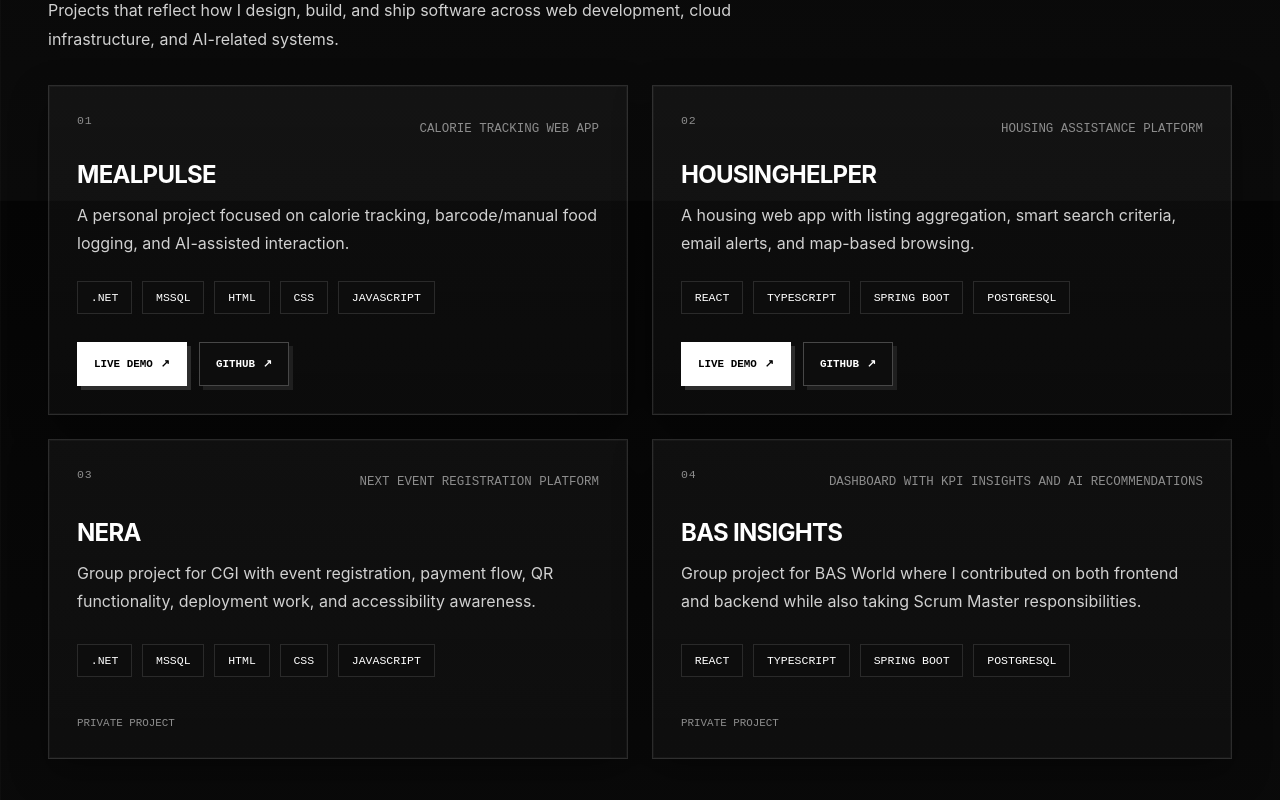
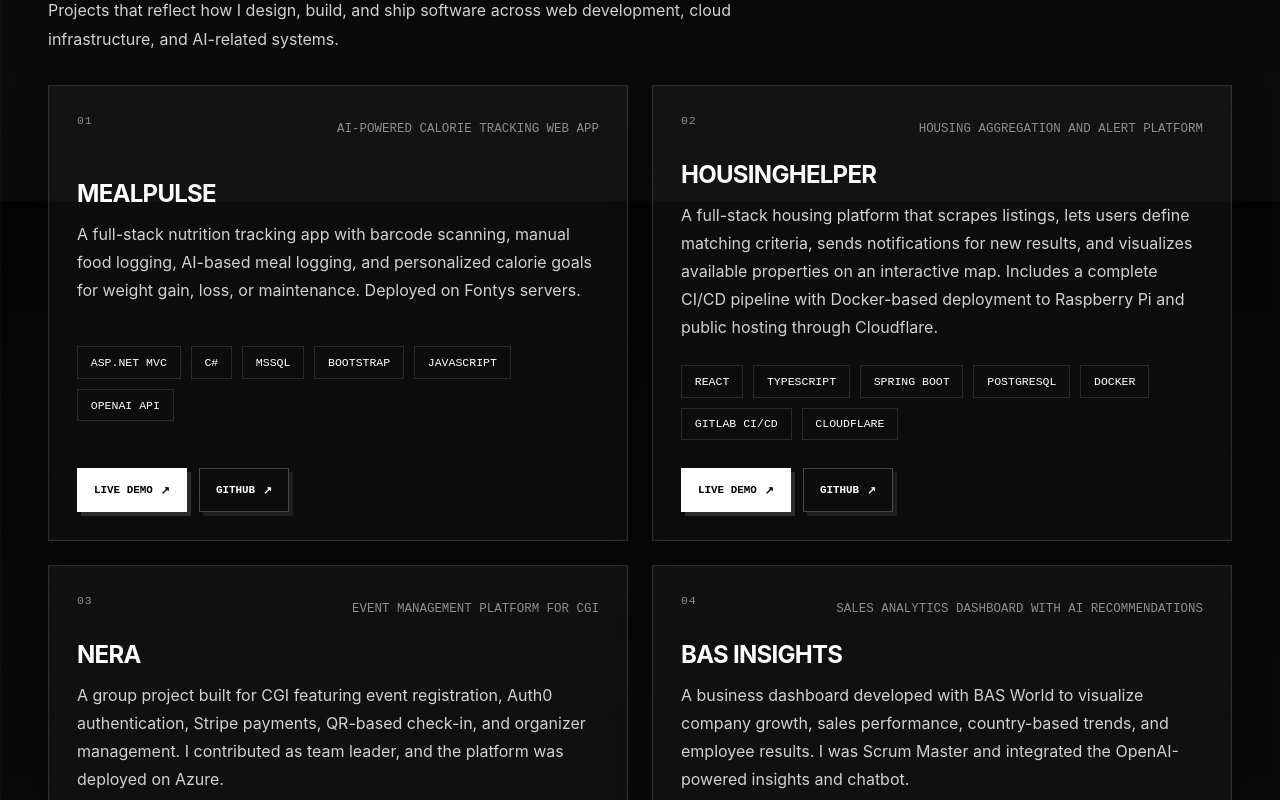
Before and after one commit to BorisTsankov/Portfolio, a React (Vite) app: page / in a window 1280 px wide. Shown: the part 1400-2200 px from the top of the page. Built offline with nearby package versions, Linux system fonts and the light colour scheme; the HTML template or start-up script is replaced by a standard one.

Commit message:
informational changes

```diff
--- a/src/data/projects.ts
+++ b/src/data/projects.ts
@@ -3,38 +3,39 @@ import type { Project } from '../types'
 export const liveProjects: Project[] = [
   {
     title: 'MealPulse',
-    subtitle: 'Calorie tracking web app',
+    subtitle: 'AI-powered calorie tracking web app',
     description:
-      'A personal project focused on calorie tracking, barcode/manual food logging, and AI-assisted interaction.',
-    stack: ['.NET', 'MSSQL', 'HTML', 'CSS', 'JavaScript'],
+      'A full-stack nutrition tracking app with barcode scanning, manual food logging, AI-based meal logging, and personalized calorie goals for weight gain, loss, or maintenance. Deployed on Fontys servers.',
+    stack: ['ASP.NET MVC', 'C#', 'MSSQL', 'Bootstrap', 'JavaScript', 'OpenAI API'],
     link: 'https://i547859.luna.fhict.nl',
     github: 'https://github.com/BorisTsankov/MealPulse'
   },
   {
     title: 'HousingHelper',
-    subtitle: 'Housing assistance platform',
+    subtitle: 'Housing aggregation and alert platform',
     description:
-      'A housing web app with listing aggregation, smart search criteria, email alerts, and map-based browsing.',
-    stack: ['React', 'TypeScript', 'Spring Boot', 'PostgreSQL'],
+      'A full-stack housing platform that scrapes listings, lets users define matching criteria, sends notifications for new results, and visualizes available properties on an interactive map. Includes a complete CI/CD pipeline with Docker-based deployment to Raspberry Pi and public hosting through Cloudflare.',
+    stack: ['React', 'TypeScript', 'Spring Boot', 'PostgreSQL', 'Docker', 'GitLab CI/CD', 'Cloudflare'],
     link: 'https://housinghelper-ip.com',
     github: 'https://github.com/BorisTsankov/HousingHelper'
-
   },
 ]
 
 export const featuredProjects: Project[] = [
   {
     title: 'NERA',
-    subtitle: 'NEXT event registration platform',
+    subtitle: 'Event management platform for CGI',
     description:
-      'Group project for CGI with event registration, payment flow, QR functionality, deployment work, and accessibility awareness.',
-    stack: ['.NET', 'MSSQL', 'HTML', 'CSS', 'JavaScript'],
+      'A group project built for CGI featuring event registration, Auth0 authentication, Stripe payments, QR-based check-in, and organizer management. I contributed as team leader, and the platform was deployed on Azure.',
+    stack: ['ASP.NET MVC', 'C#', 'MSSQL', 'Auth0', 'Stripe', 'Azure'],
+    github: 'https://github.com/BorisTsankov/Nera'
   },
   {
     title: 'BAS Insights',
-    subtitle: 'Dashboard with KPI insights and AI recommendations',
+    subtitle: 'Sales analytics dashboard with AI recommendations',
     description:
-      'Group project for BAS World where I contributed on both frontend and backend while also taking Scrum Master responsibilities.',
-    stack: ['React', 'TypeScript', 'Spring Boot', 'PostgreSQL'],
+      'A business dashboard developed with BAS World to visualize company growth, sales performance, country-based trends, and employee results. I was Scrum Master and integrated the OpenAI-powered insights and chatbot.',
+    stack: ['React', 'TypeScript', 'Spring Boot', 'PostgreSQL', 'OpenAI API'],
+    github: 'https://github.com/BorisTsankov/BAS-Insights'
   },
 ]
--- a/src/data/stack.ts
+++ b/src/data/stack.ts
@@ -6,13 +6,25 @@ import {
   FaReact,
   FaPython,
   FaAws,
-  FaCloud,
   FaGitAlt,
   FaCogs,
+  FaDocker,
+  FaDatabase,
 } from 'react-icons/fa'
-import { SiTypescript, SiDotnet, SiSpringboot, SiCloudflare } from 'react-icons/si'
+import {
+  SiTypescript,
+  SiDotnet,
+  SiSpringboot,
+  SiCloudflare,
+  SiPostgresql,
+  SiFastapi,
+} from 'react-icons/si'
 import { TbBrandCSharp } from 'react-icons/tb'
 import { VscAzure } from 'react-icons/vsc'
+import { FaMicrochip } from 'react-icons/fa6'
+import { SiAuth0, SiStripe, SiSupabase, SiOpenai } from 'react-icons/si'
+import { CgVercel } from 'react-icons/cg'
+
 
 export type StackItem = {
   name: string
@@ -43,29 +55,54 @@ export const stackGroups: StackGroup[] = [
     description:
       'Structured application logic, APIs, and server-side systems built for real functionality and growth.',
     items: [
-      { name: 'ASP.NET', icon: SiDotnet },
+      { name: 'ASP.NET Core', icon: SiDotnet },
       { name: 'C#', icon: TbBrandCSharp },
       { name: 'Python', icon: FaPython },
-      { name: 'Java Spring Boot', icon: SiSpringboot },
+      { name: 'FastAPI', icon: SiFastapi },
+
+      { name: 'Spring Boot', icon: SiSpringboot },
     ],
   },
   {
-    title: 'Cloud & Deployment',
+    title: 'Databases',
     description:
-      'Deploying applications to practical environments with real infrastructure and delivery considerations.',
+      'Relational databases used to store, manage, and query application data across full-stack projects.',
     items: [
-      { name: 'Raspberry Pi + Cloudflare', icon: SiCloudflare },
-      { name: 'Azure', icon: VscAzure },
-      { name: 'AWS', icon: FaAws },
+      { name: 'PostgreSQL', icon: SiPostgresql },
+      { name: 'MSSQL', icon: FaDatabase }
     ],
   },
   {
-  title: 'Workflow',
+    title: 'Infrastructure & Deployment',
+    description:
+      'Deploying applications with practical infrastructure, containerization, and real delivery workflows.',
+    items: [
+      { name: 'Docker', icon: FaDocker },
+      { name: 'Raspberry Pi', icon: FaMicrochip },
+      { name: 'Cloudflare', icon: SiCloudflare },
+      { name: 'Azure', icon: VscAzure },
+      { name: 'AWS', icon: FaAws },
+      { name: 'Vercel', icon: CgVercel },
+    ],
+  },
+  {
+    title: 'Workflow',
+    description:
+      'Improving delivery speed and reliability through version control, automation, and structured deployment workflows.',
+    items: [
+      { name: 'Git', icon: FaGitAlt },
+      { name: 'CI/CD', icon: FaCogs },
+    ],
+  },
+  {
+  title: 'APIs & Integrations',
   description:
-    'Improving development speed and reliability through automation and structured delivery practices.',
+    'Integrating external services for authentication, payments, AI functionality, and backend services.',
   items: [
-    { name: 'CI/CD', icon: FaCogs },
-    { name: 'Git', icon: FaGitAlt },
+    { name: 'Auth0', icon: SiAuth0 },
+    { name: 'Stripe', icon: SiStripe },
+    { name: 'OpenAI', icon: SiOpenai },
+    { name: 'Supabase', icon: SiSupabase },
   ],
 },
 ]
--- a/src/data/timeline.ts
+++ b/src/data/timeline.ts
@@ -1,50 +1,48 @@
 export const timelineItems = [
   {
-    period: '2024 - Present',
-    title: 'Software Engineering Student',
-    subtitle: 'Fontys ICT',
+    period: '2024',
+    title: 'Started Fontys ICT',
+    subtitle: 'Software Engineering Student',
     description:
-      'Developing practical software engineering skills across full-stack development, architecture, cloud, and deployment.',
+      'Started my Software Engineering journey at Fontys, building a foundation in full-stack development, teamwork, and practical software projects.',
     highlights: [
-      'Worked with React, TypeScript, ASP.NET, C#, SQL, and cloud tooling',
-      'Built applications with maintainable structure and realistic features',
-      'Focused on turning academic work into usable software',
+      'Began working with modern web technologies and databases',
+      'Developed interest in full-stack engineering and real-world applications',
     ],
   },
   {
-    period: '2025',
-    title: 'MealPulse',
-    subtitle: 'Full-Stack Nutrition Platform',
+    period: 'Semester 2',
+    title: 'Software Engineering',
+    subtitle: 'Full-Stack Foundations',
     description:
-      'Built and improved a full-stack application focused on nutrition tracking, user flows, backend structure, and real-world usability.',
+      'Focused on software engineering fundamentals through personal and group-based projects.',
     highlights: [
-      'Worked on frontend, backend, architecture, and validation',
-      'Improved UX, profile flows, food logging, and dashboard features',
-      'Focused on scalable structure and practical implementation',
+      'Built MealPulse, a nutrition tracking web app',
+      'Worked on NERA, an event management platform for CGI, as team leader',
     ],
   },
   {
-    period: '2025',
-    title: 'NERA',
-    subtitle: 'Event Management Platform',
+    period: 'Semester 3',
+    title: 'Full-Stack Development',
+    subtitle: 'Projects with Broader Scope',
     description:
-      'Contributed to a larger event system with real user flows, payments, registrations, and service-based project structure.',
+      'Worked on more advanced full-stack systems with modern frontend and backend frameworks.',
     highlights: [
-      'Worked on event features, registration logic, and project organisation',
-      'Improved structure through services and separation of concerns',
-      'Handled practical software problems instead of just interface work',
+      'Built HousingHelper with scraping, notifications, and map-based browsing',
+      'Worked on BAS Insights with BAS World as Scrum Master',
     ],
   },
   {
-    period: 'Ongoing',
-    title: 'Cloud, Deployment & AI Direction',
-    subtitle: 'Infrastructure and Intelligent Systems',
+    period: 'Semester 4',
+    title: 'AI, Machine Learning & Data',
+    subtitle: 'Current Focus',
     description:
-      'Expanding deeper into deployment, automation, cloud platforms, and AI-related engineering work.',
+      'Currently focusing on AI, machine learning, and data-driven development while continuing to build both individual and group projects.',
     highlights: [
-      'Worked with Azure, AWS, Raspberry Pi, and Cloudflare',
-      'Interested in CI/CD, deployment pipelines, and cloud-based delivery',
-      'Building toward stronger AI, machine learning, and data-focused systems',
+      'Building this portfolio website',
+      'Working on new AI and data-related projects',
+      'Participated in BrabantHack26',
+      'Looking for an internship for semester 5',
     ],
   },
 ]
```
